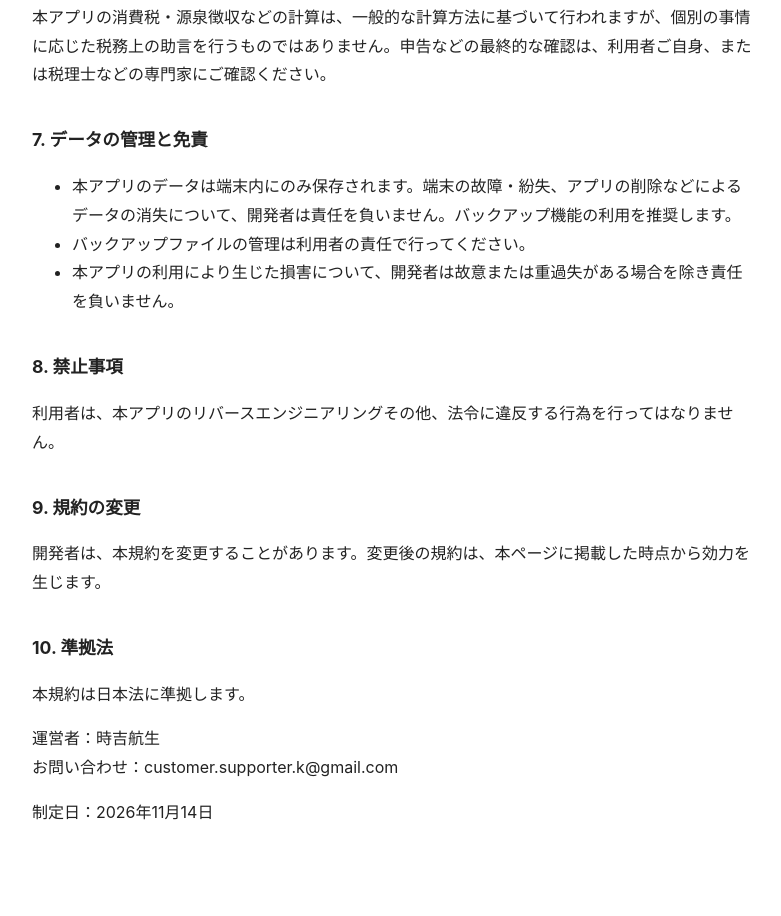
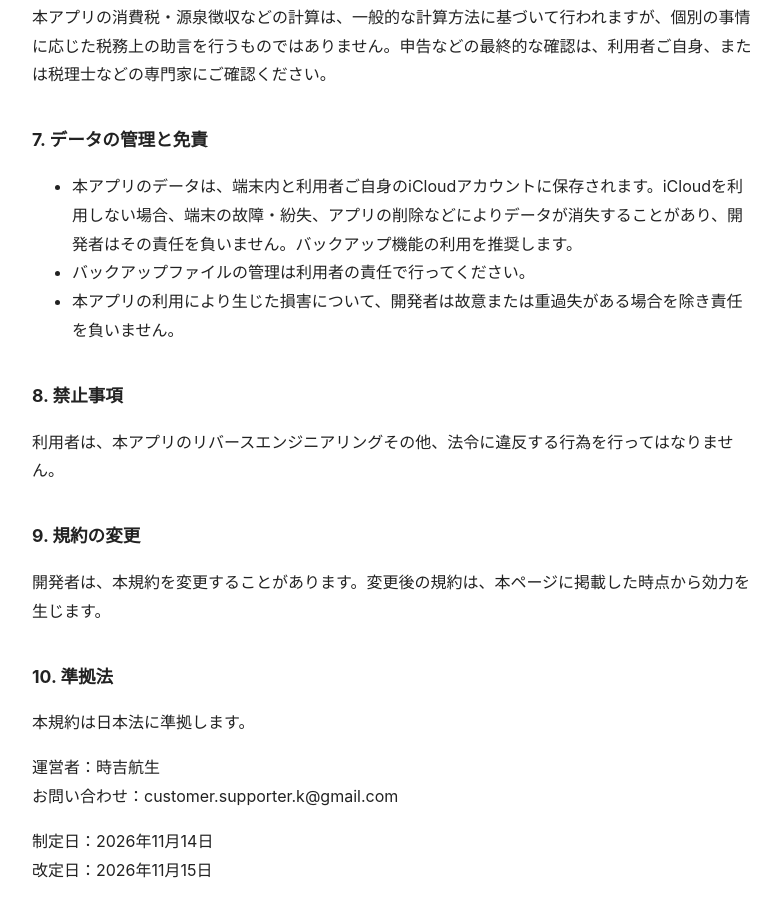
Before and after one commit to tokkeydayo/birulog, a plain HTML site: page terms.html in a window 1280 px wide. Shown: the part 1144-2060 px from the top of the page, without its empty margins (248-1029 px from the left). Drawn offline with Linux system fonts and the light colour scheme.

Commit message:
利用規約改定：7条をiCloud同期に合わせて修正、改定日を追記
Co-Authored-By: Claude Opus 5.5 <noreply@anthropic.com>

```diff
--- a/terms.html
+++ b/terms.html
@@ -42,7 +42,7 @@ h1 { font-size: 1.5rem; } h2 { font-size: 1.1rem; margin-top: 2em; }
 
 <h2>7. データの管理と免責</h2>
 <ul>
-<li>本アプリのデータは端末内にのみ保存されます。端末の故障・紛失、アプリの削除などによるデータの消失について、開発者は責任を負いません。バックアップ機能の利用を推奨します。</li>
+<li>本アプリのデータは、端末内と利用者ご自身のiCloudアカウントに保存されます。iCloudを利用しない場合、端末の故障・紛失、アプリの削除などによりデータが消失することがあり、開発者はその責任を負いません。バックアップ機能の利用を推奨します。</li>
 <li>バックアップファイルの管理は利用者の責任で行ってください。</li>
 <li>本アプリの利用により生じた損害について、開発者は故意または重過失がある場合を除き責任を負いません。</li>
 </ul>
@@ -59,6 +59,7 @@ h1 { font-size: 1.5rem; } h2 { font-size: 1.1rem; margin-top: 2em; }
 <p>運営者：時吉航生<br>
 お問い合わせ：customer.supporter.k@gmail.com</p>
 
-<p>制定日：2026年11月14日</p>
+<p>制定日：2026年11月14日<br>
+改定日：2026年11月15日</p>
 </body>
 </html>
```
